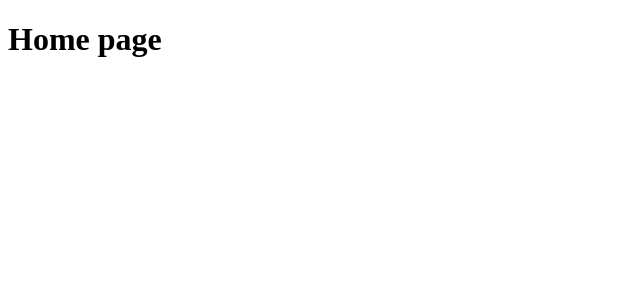
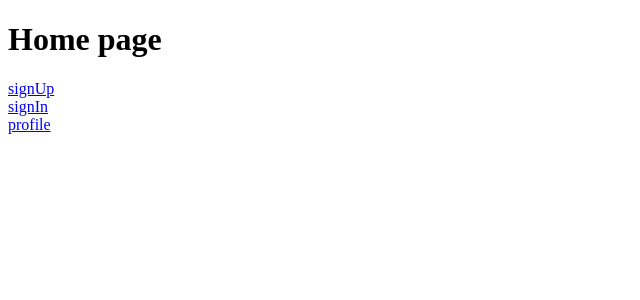
Before and after one commit to Dangerous-Itishnik/inctagram-project, a Next.js app: page / in a window 1280 px wide. Shown: the top 300 px of the page, without its empty margins (0-640 px from the left). Built offline with nearby package versions, Linux system fonts and the light colour scheme.

Commit message:
feat: add signUp signIn profile pages and link for them

```diff
--- /dev/null
+++ b/src/app/(auth)/signIn/page.tsx
@@ -0,0 +1,3 @@
+export default function SignIn() {
+  return <h1>Sign in page</h1>
+}
--- /dev/null
+++ b/src/app/(auth)/signUp/page.tsx
@@ -0,0 +1,3 @@
+export default function SignUp() {
+  return <h1>Sign up page</h1>
+}
--- a/src/app/layout.tsx
+++ b/src/app/layout.tsx
@@ -1,4 +1,11 @@
+import type { Metadata } from 'next'
+
 import { ReactNode } from 'react'
+
+export const metadata: Metadata = {
+  description: 'Generated by create next app',
+  title: 'Create Next App',
+}
 
 export default function RootLayout({ children }: { children: ReactNode }) {
   return (
--- a/src/app/page.tsx
+++ b/src/app/page.tsx
@@ -1,3 +1,14 @@
+import Link from 'next/link'
+
 export default function Home() {
-  return <h1>Home page</h1>
+  return (
+    <>
+      <h1>Home page</h1>
+      <Link href={'/signUp'}>signUp</Link>
+      <br />
+      <Link href={'/signIn'}>signIn</Link>
+      <br />
+      <Link href={'/profile'}>profile</Link>
+    </>
+  )
 }
--- /dev/null
+++ b/src/app/profile/page.tsx
@@ -0,0 +1,3 @@
+export default function Profile() {
+  return <h1>Profile page</h1>
+}
```
